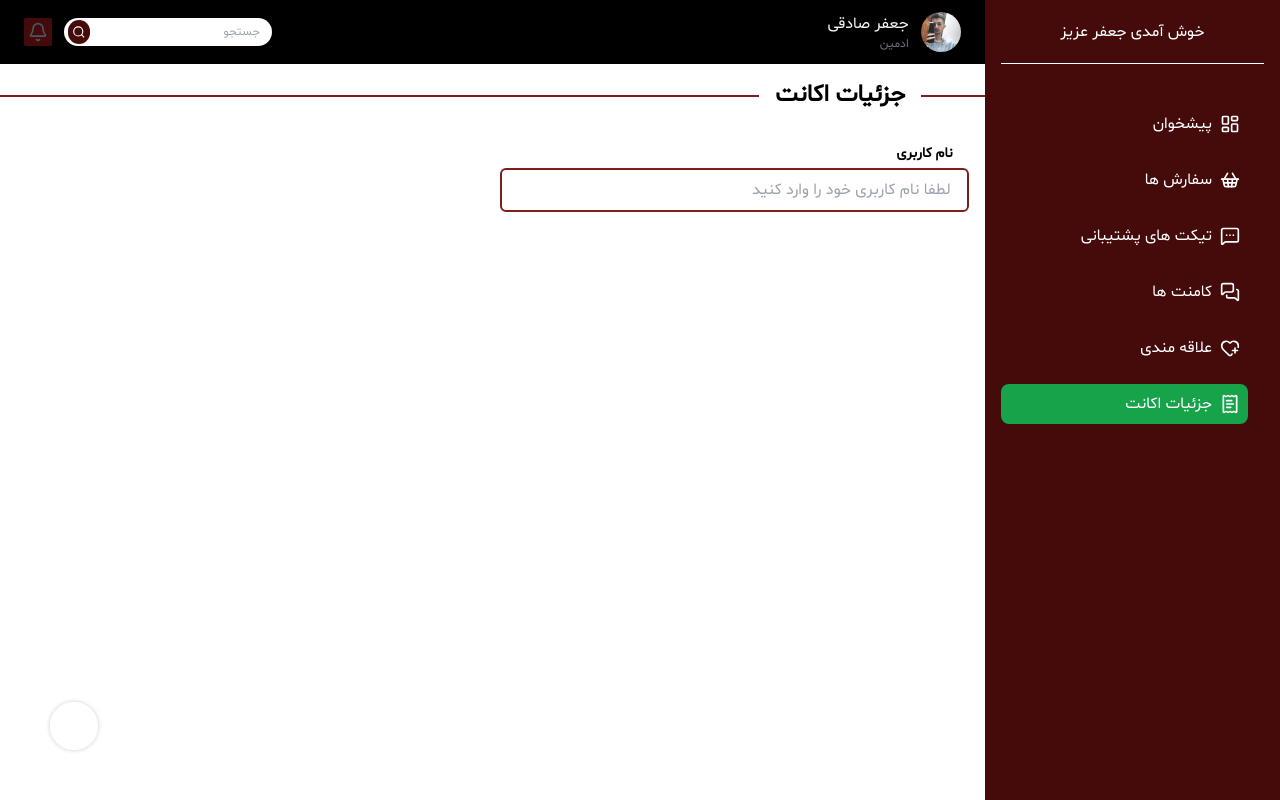
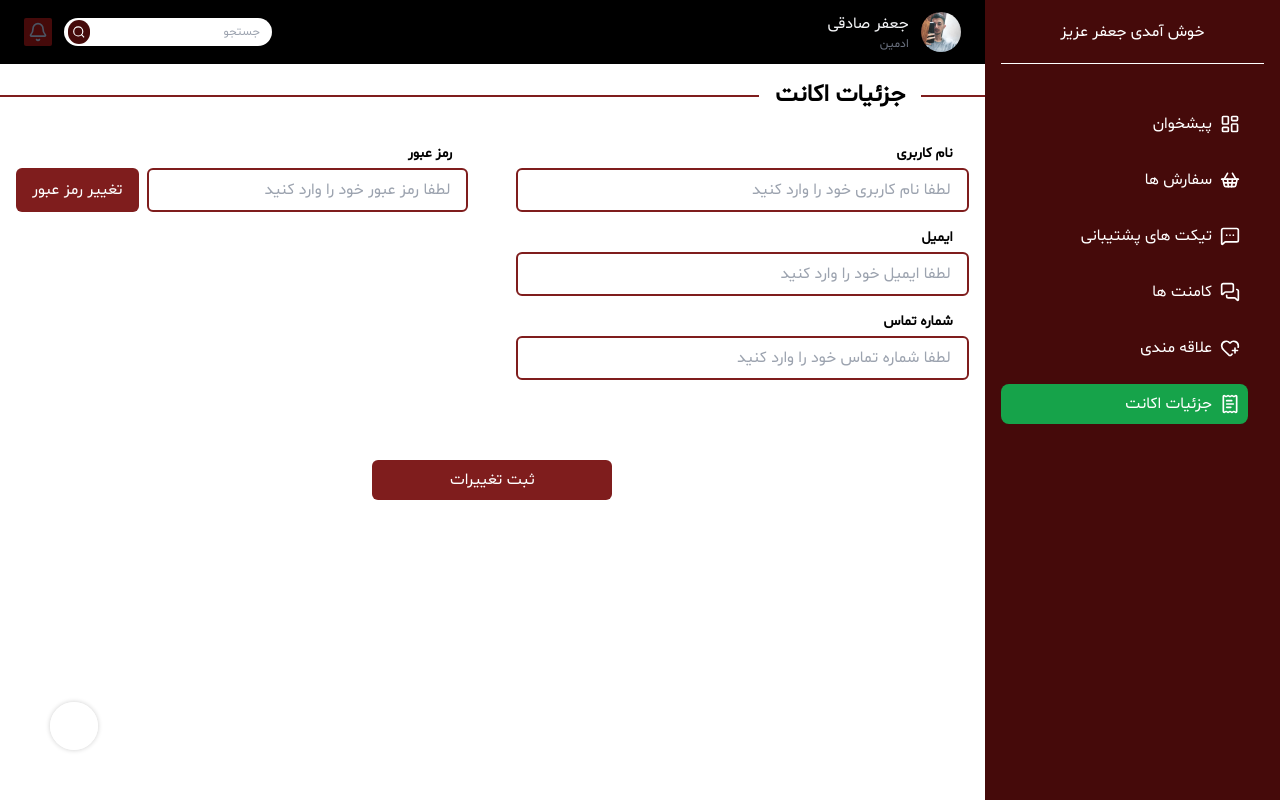
Before and after one commit to mesismart/CoffeeNewSiteNextJs, a Next.js app: page /p-admin/account in a window 1280 px wide. Built offline with nearby package versions, Linux system fonts and the light colour scheme; what tailwindcss-rtl would draw is missing.

Commit message:
ui(SendTicket): add send ticket page

```diff
--- a/src/app/p-admin/account/page.jsx
+++ b/src/app/p-admin/account/page.jsx
@@ -23,8 +23,47 @@ export default function Account() {
               />
             </div>
           </div>
+          <div className="flex flex-col bg-grey-100 gap-1 mt-4">
+            <label className="text-sm font-bold px-4 ">ایمیل</label>
+            <div className="border-red-900 border-2 rounded-md px-4 py-2 ">
+              <input
+                placeholder="لطفا ایمیل خود را وارد کنید "
+                className="outline-none border-0 align-right w-full"
+              />
+            </div>
+          </div>
+          <div className="flex flex-col bg-grey-100 gap-1 mt-4">
+            <label className="text-sm font-bold px-4 ">شماره تماس</label>
+            <div className="border-red-900 border-2 rounded-md px-4 py-2 ">
+              <input
+                placeholder="لطفا شماره تماس خود را وارد کنید "
+                className="outline-none border-0 align-right w-full"
+              />
+            </div>
+          </div>
         </div>
-        <div className="flex-1"></div>
+        <div className="flex-1 px-4">
+          <div></div>
+          <div className="flex flex-col bg-grey-100 gap-1 mt-4">
+            <label className="text-sm font-bold px-4 ">رمز عبور</label>
+            <div className="flex gap-2 items-stretch">
+              <div className="flex-1 border-red-900 border-2 rounded-md px-4 py-2 ">
+                <input
+                  placeholder="لطفا رمز عبور خود را وارد کنید "
+                  className="outline-none border-0 align-right w-full"
+                />
+              </div>
+              <button className="bg-red-900  text-white px-4 py-2 rounded-md whitespace-nowrap">
+                تغییر رمز عبور
+              </button>
+            </div>
+          </div>
+        </div>
+      </div>
+      <div className="flex justify-center gap-4 mt-20">
+        <button className="bg-red-900 w-60 text-white px-4 py-2 rounded-md">
+          ثبت تغییرات
+        </button>
       </div>
       <div></div>
     </PanelUserLayout>
--- /dev/null
+++ b/src/app/p-admin/tickets/sendTicket/page.jsx
@@ -0,0 +1,55 @@
+import PanelUserLayout from "@/components/layouts/PanelUserLayout";
+
+export default function SendTicket() {
+  return (
+    <PanelUserLayout>
+      <div className="flex items-center gap-4 mt-4">
+        <hr className="flex-1 border-t-2 border-red-900" />
+        <h1 className="whitespace-nowrap m-0 text-2xl font-bold">
+          ارسال تیکت جدید
+        </h1>
+        <hr className="flex-[12] border-t-2 border-red-900" />
+      </div>
+
+      <div className=" gap-4 mt-4 w-full">
+        <div className="flex px-4  mt-4 justify-between gap-4">
+          <div className="flex flex-col w-full bg-grey-100 gap-1 mt-4">
+            <label className="text-sm font-bold px-4 ">نام کاربری</label>
+            <div className="border-red-900 border-2 rounded-md px-4 py-2 ">
+              <select
+                defaultValue=""
+                className="outline-none border-0 bg-transparent w-full"
+              >
+                <option value="" disabled>
+                  دپارتمان خود را انتخاب کنید
+                </option>
+                <option value="support">پشتیبانی</option>
+                <option value="sales">فروش</option>
+                <option value="billing">حسابداری</option>
+              </select>
+            </div>
+          </div>
+
+          <div className="flex flex-col w-full bg-grey-100 gap-1 mt-4">
+            <label className="text-sm font-bold px-4 ">
+              دپارتمان خود را انتخاب کنید
+            </label>
+            <div className="border-red-900 border-2 rounded-md px-4 py-2 ">
+              <select
+                defaultValue=""
+                className="outline-none border-0 bg-transparent w-full"
+              >
+                <option value="" disabled>
+                  دپارتمان خود را انتخاب کنید
+                </option>
+                <option value="support">پشتیبانی</option>
+                <option value="sales">فروش</option>
+                <option value="billing">حسابداری</option>
+              </select>
+            </div>
+          </div>
+        </div>
+      </div>
+    </PanelUserLayout>
+  );
+}
```
